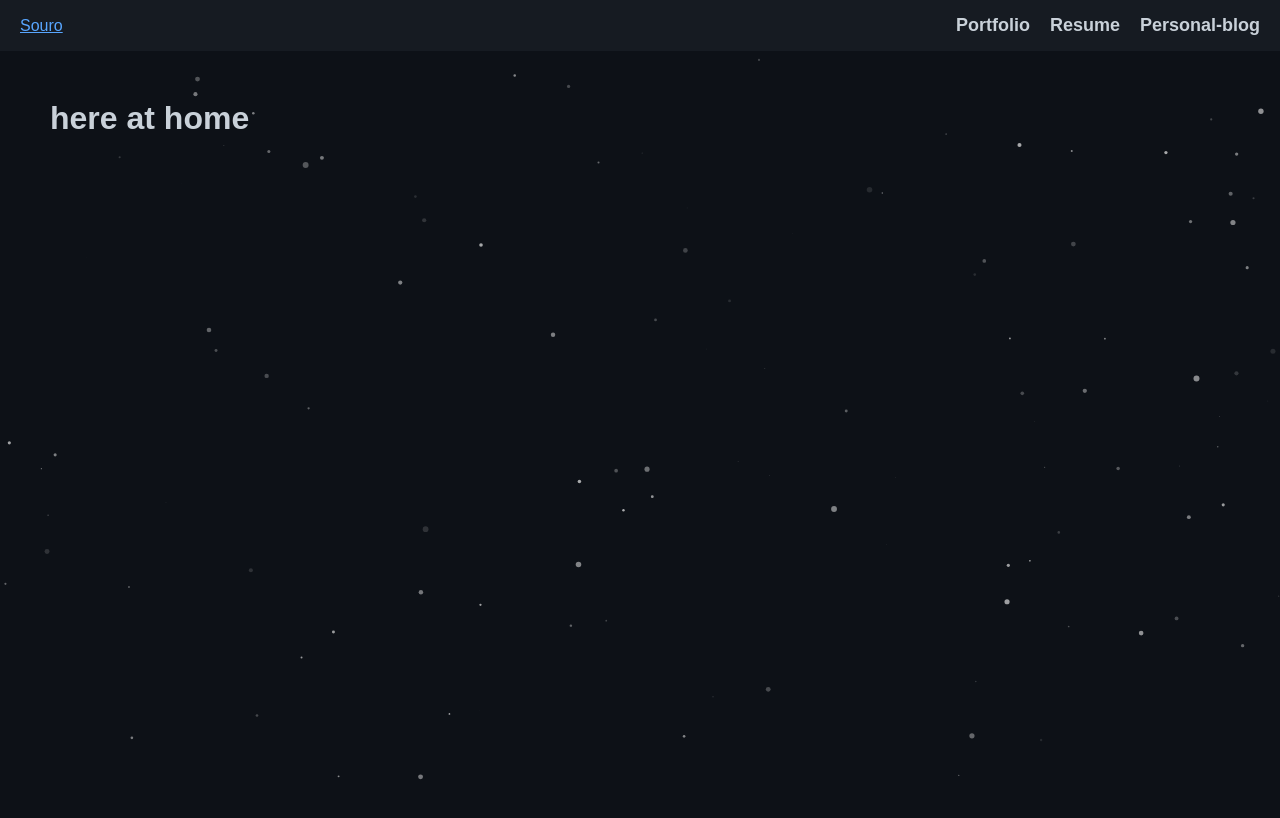
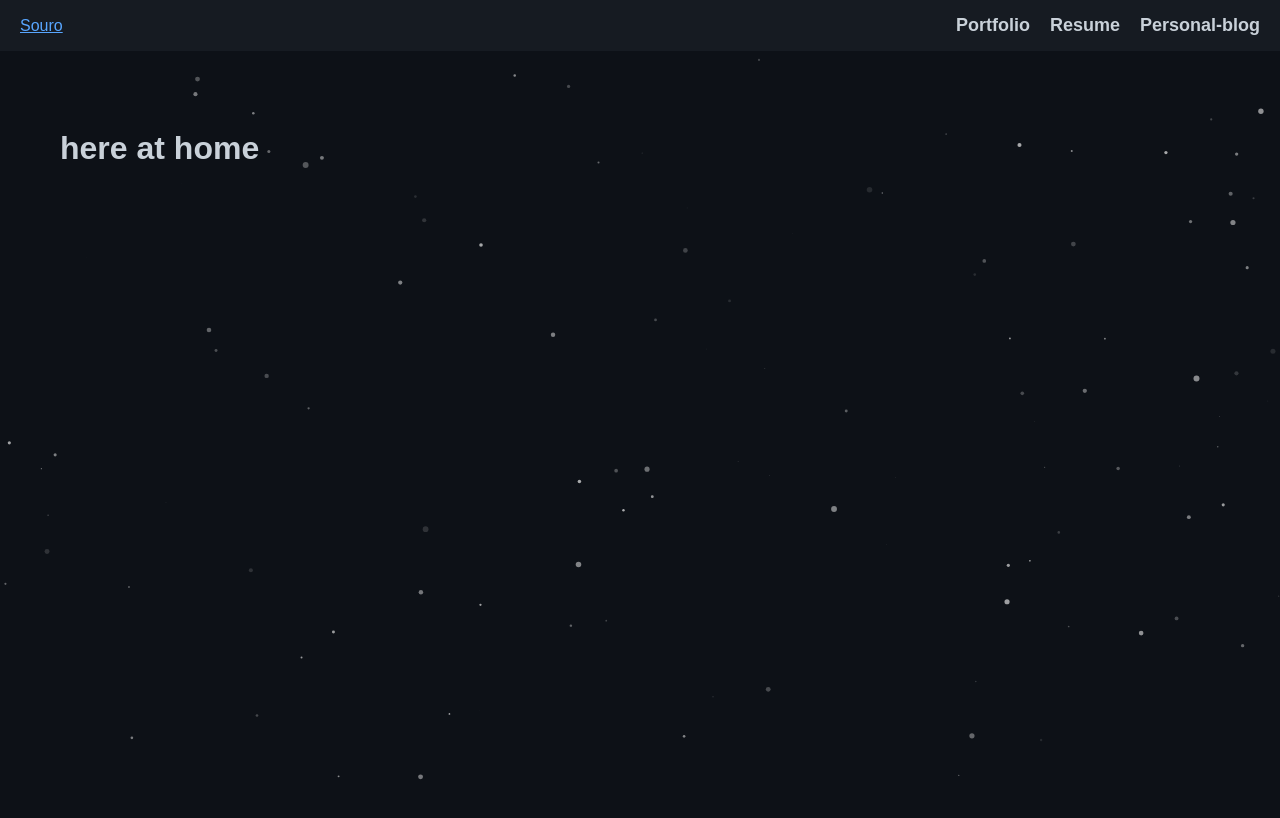
Before and after one commit to Souradeep2000/Portfolio, an Angular app: page /souro in a window 1280 px wide. Shown: the top 818 px of the page. Built offline with nearby package versions, Linux system fonts and the light colour scheme.

Commit message:
minor style changes

```diff
--- a/src/styles.css
+++ b/src/styles.css
@@ -66,5 +66,5 @@ html {
 }
 
 .main-container {
-  padding: 100px 50px 50px 50px;
+  padding: 130px 60px 60px 60px;
 }
```
